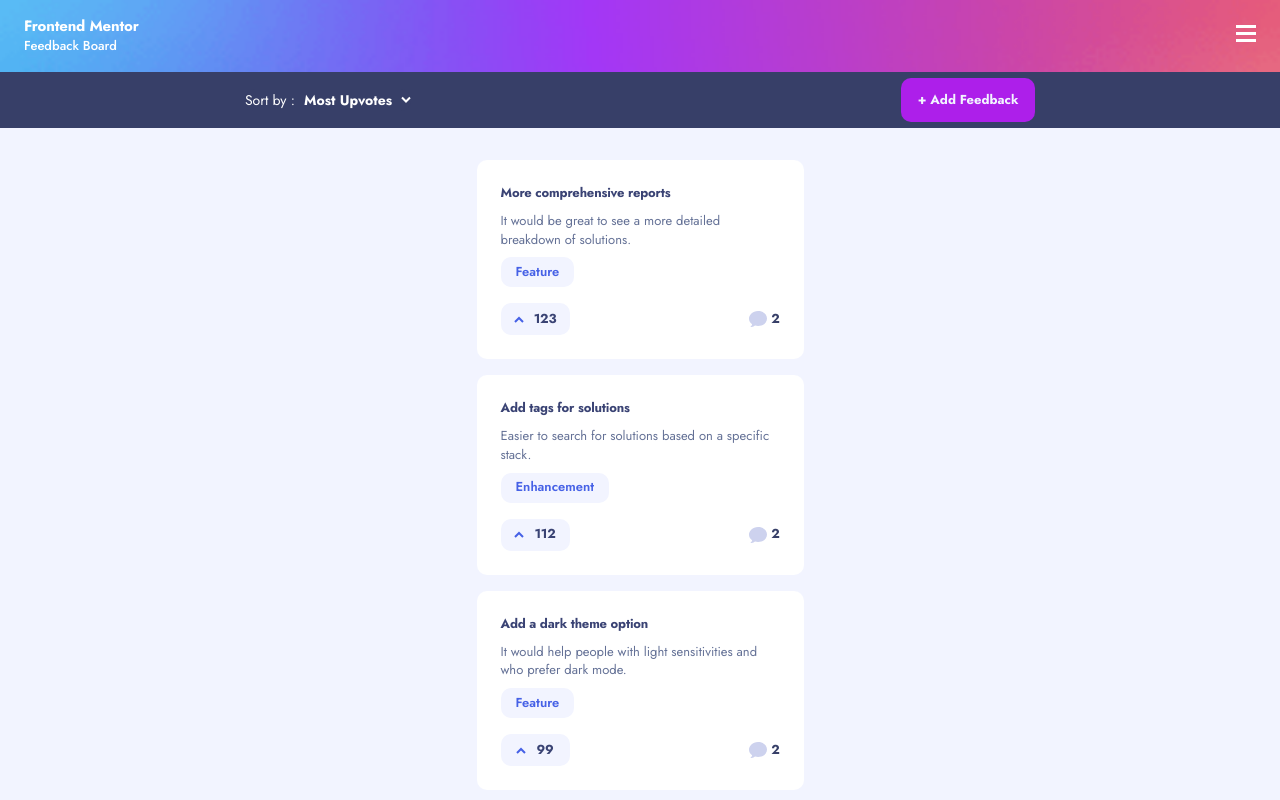
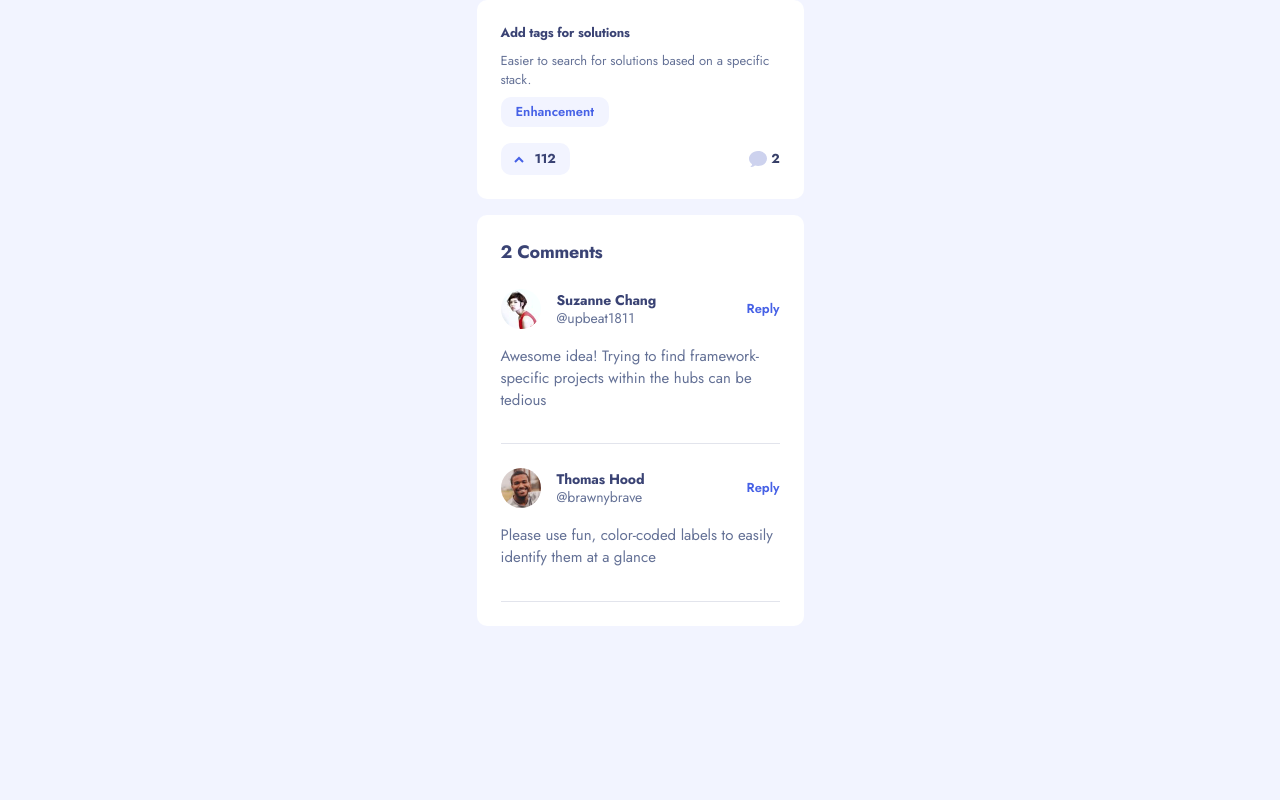
Before and after one commit to a-maystorov/product-feedback-app, a React (Create React App) app: page /suggestion-details/1 in a window 1280 px wide. Shown: the top 800 px of the page. Built offline with nearby package versions, Linux system fonts and the light colour scheme.

Commit message:
Create SuggestionDetails and it's sub components.

```diff
--- a/src/App.js
+++ b/src/App.js
@@ -8,6 +8,7 @@ import SortByButton from './components/SortByButton';
 import data from './data.json';
 import Roadmap from './components/Roadmap';
 import Home from './pages/Home/Home';
+import SuggestionDetails from './pages/SuggestionDetails/SuggestionDetails';
 
 import './App.css';
 
@@ -33,14 +34,14 @@ const App = () => {
 
   return (
     <div className={`App ${menuOpen ? 'dark' : null}`}>
-      <Home
+      {/* <Home
         suggestionRequests={productRequests}
         plannedLength={planned.length}
         inProgressLength={inProgress.length}
         liveLength={live.length}
         menuOpen={menuOpen}
         handleMenuToggle={handleMenuToggle}
-      />
+      /> */}
       {/* <Roadmap
         plannedLength={planned.length}
         inProgressLength={inProgress.length}
@@ -58,6 +59,23 @@ const App = () => {
       <BrowserRouter>
         <Routes>
           <Route
+            path="/"
+            element={
+              <Home
+                suggestionRequests={productRequests}
+                plannedLength={planned.length}
+                inProgressLength={inProgress.length}
+                liveLength={live.length}
+                menuOpen={menuOpen}
+                handleMenuToggle={handleMenuToggle}
+              />
+            }
+          />
+          <Route
+            path="/suggestion-details/:id/*"
+            element={<SuggestionDetails suggestions={productRequests} />}
+          />
+          <Route
             path="/roadmap-list/*"
             element={
               <RoadmapList
--- a/src/components/SuggestionList.css
+++ b/src/components/SuggestionList.css
@@ -18,6 +18,10 @@
   padding: 2.4rem;
   max-height: 233px;
   height: 100%;
+}
+
+.suggestion-details__link {
+  text-decoration: none;
 }
 
 .suggestion-list__header h2 {
--- a/src/components/SuggestionList.js
+++ b/src/components/SuggestionList.js
@@ -1,3 +1,5 @@
+import { Link } from 'react-router-dom';
+
 import Category from './common/Category';
 import Comments from './common/Comments';
 import Upvote from './common/Upvote';
@@ -11,6 +13,9 @@ const SuggestionList = ({ suggestions, menuOpen }) => {
       {suggestions.map((suggestion) => (
         <div className="suggestion-list__item" key={suggestion.id}>
           <header className="suggestion-list__header">
+            <Link
+              className="suggestion-details__link"
+              to={`/suggestion-details/${suggestion.id}`}>
               <div className="status">
                 <div className="status-dot"></div>
                 {suggestion.status}
@@ -18,13 +23,12 @@ const SuggestionList = ({ suggestions, menuOpen }) => {
               <h2>{suggestion.title}</h2>
               <p>{suggestion.description}</p>
               <Category category={suggestion.category} />
+            </Link>
           </header>
           <footer className="suggestion-list__footer">
             <Upvote direction={'row'} upvotes={suggestion.upvotes} />
             <Comments
-              commentsAmount={
-                !suggestion.comments ? 0 : suggestion.comments.length
-              }
+              comments={suggestion.comments ? suggestion.comments : []}
             />
           </footer>
         </div>
--- /dev/null
+++ b/src/components/common/Avatar.css
@@ -0,0 +1,37 @@
+.avatar {
+  display: flex;
+  justify-content: center;
+  align-items: center;
+  gap: 1.6rem;
+}
+
+.avatar img {
+  width: 40px;
+  height: 40px;
+  border-radius: 50%;
+}
+
+.user-details h2 {
+  font-weight: 700;
+  font-size: 1.3rem;
+  line-height: 1.879rem;
+  letter-spacing: -0.18px;
+  color: var(--color-gray-secondary);
+}
+
+.user-details p {
+  font-weight: 400;
+  font-size: 1.3rem;
+  line-height: 1.879rem;
+  color: var(--color-gray-accent);
+}
+
+@media screen and (min-width: 768px) {
+  .user-details h2 {
+    font-size: 1.4rem;
+  }
+
+  .user-details p {
+    font-size: 1.4rem;
+  }
+}
--- /dev/null
+++ b/src/components/common/Avatar.js
@@ -0,0 +1,15 @@
+import './Avatar.css';
+
+const Avatar = ({ src, name, username }) => {
+  return (
+    <div className="avatar">
+      <img src={src} alt="user avatar" />
+      <div className="user-details">
+        <h2>{name}</h2>
+        <p>@{username}</p>
+      </div>
+    </div>
+  );
+};
+
+export default Avatar;
--- a/src/components/common/Comments.js
+++ b/src/components/common/Comments.js
@@ -1,6 +1,13 @@
 import './Comments.css';
 
-const Comments = ({ commentsAmount }) => {
+const Comments = ({ comments }) => {
+  const replies = [];
+
+  comments.forEach((comment) => {
+    if (comment.replies)
+      comment.replies.forEach((reply) => replies.push(reply));
+  });
+
   return (
     <div className="comments">
       <svg width="18" height="16" xmlns="http://www.w3.org/2000/svg">
@@ -10,7 +17,7 @@ const Comments = ({ commentsAmount }) => {
           fillRule="nonzero"
         />
       </svg>
-      {commentsAmount}
+      {comments.length + replies.length}
     </div>
   );
 };
--- a/src/data.json
+++ b/src/data.json
@@ -1,6 +1,6 @@
 {
   "currentUser": {
-    "image": "./assets/user-images/image-zena.jpg",
+    "image": "/assets/user-images/image-zena.jpg",
     "name": "Zena Kelley",
     "username": "velvetround"
   },
@@ -17,7 +17,7 @@
           "id": 1,
           "content": "Awesome idea! Trying to find framework-specific projects within the hubs can be tedious",
           "user": {
-            "image": "./assets/user-images/image-suzanne.jpg",
+            "image": "/assets/user-images/image-suzanne.jpg",
             "name": "Suzanne Chang",
             "username": "upbeat1811"
           }
@@ -26,7 +26,7 @@
           "id": 2,
           "content": "Please use fun, color-coded labels to easily identify them at a glance",
           "user": {
-            "image": "./assets/user-images/image-thomas.jpg",
+            "image": "/assets/user-images/image-thomas.jpg",
             "name": "Thomas Hood",
             "username": "brawnybrave"
           }
@@ -45,7 +45,7 @@
           "id": 3,
           "content": "Also, please allow styles to be applied based on system preferences. I would love to be able to browse Frontend Mentor in the evening after my device’s dark mode turns on without the bright background it currently has.",
           "user": {
-            "image": "./assets/user-images/image-elijah.jpg",
+            "image": "/assets/user-images/image-elijah.jpg",
             "name": "Elijah Moss",
             "username": "hexagon.bestagon"
           }
@@ -54,7 +54,7 @@
           "id": 4,
           "content": "Second this! I do a lot of late night coding and reading. Adding a dark theme can be great for preventing eye strain and the headaches that result. It’s also quite a trend with modern apps and  apparently saves battery life.",
           "user": {
-            "image": "./assets/user-images/image-james.jpg",
+            "image": "/assets/user-images/image-james.jpg",
             "name": "James Skinner",
             "username": "hummingbird1"
           },
@@ -63,7 +63,7 @@
               "content": "While waiting for dark mode, there are browser extensions that will also do the job. Search for 'dark theme' followed by your browser. There might be a need to turn off the extension for sites with naturally black backgrounds though.",
               "replyingTo": "hummingbird1",
               "user": {
-                "image": "./assets/user-images/image-anne.jpg",
+                "image": "/assets/user-images/image-anne.jpg",
                 "name": "Anne Valentine",
                 "username": "annev1990"
               }
@@ -72,7 +72,7 @@
               "content": "Good point! Using any kind of style extension is great and can be highly customizable, like the ability to change contrast and brightness. I'd prefer not to use one of such extensions, however, for security and privacy reasons.",
               "replyingTo": "annev1990",
               "user": {
-                "image": "./assets/user-images/image-ryan.jpg",
+                "image": "/assets/user-images/image-ryan.jpg",
                 "name": "Ryan Welles",
                 "username": "voyager.344"
               }
@@ -93,7 +93,7 @@
           "id": 5,
           "content": "Much easier to get answers from devs who can relate, since they've either finished the challenge themselves or are in the middle of it.",
           "user": {
-            "image": "./assets/user-images/image-george.jpg",
+            "image": "/assets/user-images/image-george.jpg",
             "name": "George Partridge",
             "username": "soccerviewer8"
           }
@@ -112,7 +112,7 @@
           "id": 6,
           "content": "Right now, there is no ability to add images while giving feedback which isn't ideal because I have to use another app to show what I mean",
           "user": {
-            "image": "./assets/user-images/image-javier.jpg",
+            "image": "/assets/user-images/image-javier.jpg",
             "name": "Javier Pollard",
             "username": "warlikeduke"
           }
@@ -121,7 +121,7 @@
           "id": 7,
           "content": "Yes I'd like to see this as well. Sometimes I want to add a short video or gif to explain the site's behavior..",
           "user": {
-            "image": "./assets/user-images/image-roxanne.jpg",
+            "image": "/assets/user-images/image-roxanne.jpg",
             "name": "Roxanne Travis",
             "username": "peppersprime32"
           }
@@ -140,7 +140,7 @@
           "id": 8,
           "content": "I also want to be notified when devs I follow submit projects on FEM. Is in-app notification also in the pipeline?",
           "user": {
-            "image": "./assets/user-images/image-victoria.jpg",
+            "image": "/assets/user-images/image-victoria.jpg",
             "name": "Victoria Mejia",
             "username": "arlen_the_marlin"
           },
@@ -149,7 +149,7 @@
               "content": "Bumping this. It would be good to have a tab with a feed of people I follow so it's easy to see what challenges they’ve done lately. I learn a lot by reading good developers' code.",
               "replyingTo": "arlen_the_marlin",
               "user": {
-                "image": "./assets/user-images/image-zena.jpg",
+                "image": "/assets/user-images/image-zena.jpg",
                 "name": "Zena Kelley",
                 "username": "velvetround"
               }
@@ -160,7 +160,7 @@
           "id": 9,
           "content": "I've been saving the profile URLs of a few people and I check what they’ve been doing from time to time. Being able to follow them solves that",
           "user": {
-            "image": "./assets/user-images/image-jackson.jpg",
+            "image": "/assets/user-images/image-jackson.jpg",
             "name": "Jackson Barker",
             "username": "countryspirit"
           }
@@ -187,7 +187,7 @@
           "id": 10,
           "content": "This would be awesome! It would be so helpful to see an overview of my code in a way that makes it easy to spot where things could be improved.",
           "user": {
-            "image": "./assets/user-images/image-victoria.jpg",
+            "image": "/assets/user-images/image-victoria.jpg",
             "name": "Victoria Mejia",
             "username": "arlen_the_marlin"
           }
@@ -196,7 +196,7 @@
           "id": 11,
           "content": "Yeah, this would be really good. I'd love to see deeper insights into my code!",
           "user": {
-            "image": "./assets/user-images/image-jackson.jpg",
+            "image": "/assets/user-images/image-jackson.jpg",
             "name": "Jackson Barker",
             "username": "countryspirit"
           }
@@ -215,7 +215,7 @@
           "id": 12,
           "content": "Having a path through the challenges that I could follow would be brilliant! Sometimes I'm not sure which challenge would be the best next step to take. So this would help me navigate through them!",
           "user": {
-            "image": "./assets/user-images/image-george.jpg",
+            "image": "/assets/user-images/image-george.jpg",
             "name": "George Partridge",
             "username": "soccerviewer8"
           }
@@ -234,7 +234,7 @@
           "id": 13,
           "content": "I haven't built a portfolio site yet, so this would be really helpful. Might it also be possible to choose layout and colour themes?!",
           "user": {
-            "image": "./assets/user-images/image-ryan.jpg",
+            "image": "/assets/user-images/image-ryan.jpg",
             "name": "Ryan Welles",
             "username": "voyager.344"
           }
@@ -253,7 +253,7 @@
           "id": 14,
           "content": "This would be great! At the moment, I'm just starting challenges in order to save them. But this means the My Challenges section is overflowing with projects and is hard to manage. Being able to bookmark challenges would be really helpful.",
           "user": {
-            "image": "./assets/user-images/image-suzanne.jpg",
+            "image": "/assets/user-images/image-suzanne.jpg",
             "name": "Suzanne Chang",
             "username": "upbeat1811"
           }
@@ -280,7 +280,7 @@
           "id": 15,
           "content": "I'd love to see this! It always makes me so happy to see little details like these on websites.",
           "user": {
-            "image": "./assets/user-images/image-victoria.jpg",
+            "image": "/assets/user-images/image-victoria.jpg",
             "name": "Victoria Mejia",
             "username": "arlen_the_marlin"
           },
@@ -289,7 +289,7 @@
               "content": "Me too! I'd also love to see celebrations at specific points as well. It would help people take a moment to celebrate their achievements!",
               "replyingTo": "arlen_the_marlin",
               "user": {
-                "image": "./assets/user-images/image-suzanne.jpg",
+                "image": "/assets/user-images/image-suzanne.jpg",
                 "name": "Suzanne Chang",
                 "username": "upbeat1811"
               }
--- a/src/pages/Home/Home.js
+++ b/src/pages/Home/Home.js
@@ -76,7 +76,7 @@ const Home = ({
         inProgressLength={inProgressLength}
         liveLength={liveLength}
       />
-      <header className={`Home__header  ${menuOpen ? 'dark' : null}`}>
+      <header className={`Home__header ${menuOpen ? 'dark' : null}`}>
         <SortByButton
           currentSortCriteria={currentSortCriteria}
           changeSortCriteria={changeSortCriteria}
--- /dev/null
+++ b/src/pages/SuggestionDetails/SuggestionComments.css
@@ -0,0 +1,85 @@
+/* Comments */
+
+.suggestion-comments {
+  background: var(--color-white-primary);
+  border-radius: 10px;
+  padding: 2.4rem;
+  display: flex;
+  flex-direction: column;
+  gap: 2.4rem;
+  margin-top: 0.8rem;
+}
+
+.suggestion-comments h1 {
+  font-weight: 700;
+  font-size: 1.8rem;
+  line-height: 2.601rem;
+  letter-spacing: -0.25px;
+  color: var(--color-gray-secondary);
+}
+
+.suggestion-comment__header {
+  display: flex;
+  align-items: center;
+  justify-content: space-between;
+}
+
+.suggestion-comment.no-reply {
+  border-bottom: 1px solid rgba(140, 146, 179, 0.25);
+}
+
+.reply-btn {
+  cursor: pointer;
+  font-weight: 600;
+  font-size: 1.3rem;
+  line-height: 1.879rem;
+  color: var(--color-blue-primary);
+  border: none;
+  background: transparent;
+}
+
+.reply-btn:hover {
+  text-decoration: underline;
+  text-decoration-color: var(--color-blue-primary);
+  text-decoration-thickness: 1.4px;
+}
+
+.suggestion-comment__content {
+  font-weight: 400;
+  font-size: 1.3rem;
+  line-height: 1.879rem;
+  color: var(--color-gray-accent);
+  padding-top: 1.6rem;
+  padding-bottom: 2.4rem;
+}
+
+@media screen and (min-width: 768px) {
+  .suggestion-comment__content {
+    font-size: 1.5rem;
+    line-height: 2.168rem;
+    padding-top: 1.7rem;
+    padding-bottom: 3.2rem;
+  }
+}
+
+/* Replies */
+
+.comment-reply__header {
+  display: flex;
+  align-items: center;
+  justify-content: space-between;
+}
+
+.replying-to {
+  font-weight: 700;
+  color: var(--color-purple);
+}
+
+.comment-reply {
+  padding-left: 2.3rem;
+}
+
+.comment-reply:first-child {
+  border-left: 1px solid rgba(100, 113, 150, 0.1);
+  padding-left: 2.2rem;
+}
--- /dev/null
+++ b/src/pages/SuggestionDetails/SuggestionComments.js
@@ -0,0 +1,60 @@
+import Avatar from '../../components/common/Avatar';
+
+import './SuggestionComments.css';
+
+const SuggestionComments = ({ comments }) => {
+  const replies = [];
+
+  comments.forEach((comment) => {
+    if (comment.replies)
+      comment.replies.forEach((reply) => replies.push(reply));
+  });
+
+  return (
+    <div className="suggestion-comments">
+      <h1>{comments.length + replies.length} Comments</h1>
+      {comments.map((comment) => (
+        <div
+          className={`suggestion-comment ${
+            !comment.replies ? 'no-reply' : null
+          }`}
+          key={comment.id}>
+          <header className="suggestion-comment__header">
+            <Avatar
+              src={comment.user.image}
+              name={comment.user.name}
+              username={comment.user.username}
+            />
+            <button className="reply-btn">Reply</button>
+          </header>
+          <main>
+            <p className="suggestion-comment__content">{comment.content}</p>
+          </main>
+          <footer className="comment-replies">
+            {comment.replies &&
+              comment.replies.map((reply, index) => (
+                <div className="comment-reply" key={index}>
+                  <header className="comment-reply__header">
+                    <Avatar
+                      src={reply.user.image}
+                      name={reply.user.name}
+                      username={reply.user.username}
+                    />
+                    <button className="reply-btn">Reply</button>
+                  </header>
+                  <main>
+                    <p className="suggestion-comment__content">
+                      <span className="replying-to">@{reply.replyingTo} </span>
+                      {reply.content}
+                    </p>
+                  </main>
+                </div>
+              ))}
+          </footer>
+        </div>
+      ))}
+    </div>
+  );
+};
+
+export default SuggestionComments;
--- /dev/null
+++ b/src/pages/SuggestionDetails/SuggestionDetails.js
@@ -0,0 +1,38 @@
+import { useParams } from 'react-router-dom';
+
+import Category from '../../components/common/Category';
+import Upvote from '../../components/common/Upvote';
+import Comments from '../../components/common/Comments';
+
+import SuggestionComments from './SuggestionComments';
+
+const SuggestionDetails = ({ suggestions }) => {
+  const { id } = useParams();
+
+  const getSuggestion = (id) => {
+    return suggestions.filter((suggestion) =>
+      suggestion.id === parseInt(id) ? suggestion : null
+    );
+  };
+
+  const suggestion = getSuggestion(id);
+
+  return (
+    <div className="container">
+      <div className="suggestion-list__item">
+        <header className="suggestion-list__header">
+          <h2>{suggestion[0].title}</h2>
+          <p>{suggestion[0].description}</p>
+          <Category category={suggestion[0].category} />
+        </header>
+        <footer className="suggestion-list__footer">
+          <Upvote direction={'row'} upvotes={suggestion[0].upvotes} />
+          <Comments comments={suggestion[0].comments} />
+        </footer>
+      </div>
+      <SuggestionComments comments={suggestion[0].comments} />
+    </div>
+  );
+};
+
+export default SuggestionDetails;
```
Lines whose indentation alone changed are shown as unchanged.
